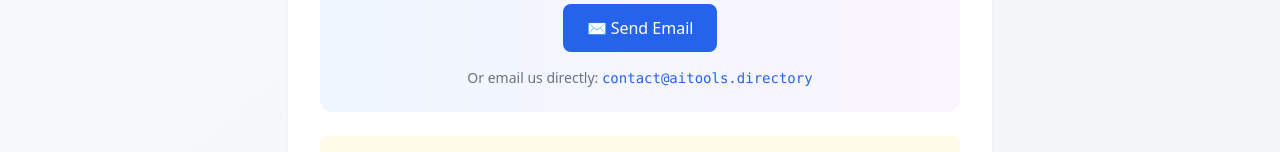
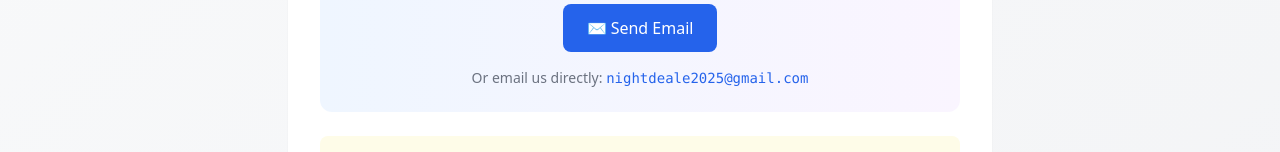
Before and after one commit to happytimes29/ai-tools-directory, a Next.js app: page /submit in a window 1280 px wide. Shown: the part 648-800 px from the top of the page. Built offline with nearby package versions, Linux system fonts and the light colour scheme.

Commit message:
fix: update email to nightdeale2025@gmail.com

```diff
--- a/src/app/submit/page.tsx
+++ b/src/app/submit/page.tsx
@@ -56,13 +56,13 @@ export default function SubmitPage() {
             Send us an email with your AI tool details
           </p>
           <a
-            href="mailto:contact@aitools.directory?subject=AI Tool Submission&body=Hi,%0A%0AI would like to submit my AI tool to your directory.%0A%0ATool Name:%0AURL:%0ADescription:%0ACategory:%0APricing:%0A%0AThank you!"
+            href="mailto:nightdeale2025@gmail.com?subject=AI Tool Submission&body=Hi,%0A%0AI would like to submit my AI tool to your directory.%0A%0ATool Name:%0AURL:%0ADescription:%0ACategory:%0APricing:%0A%0AThank you!"
             className="inline-block px-6 py-3 bg-blue-600 text-white rounded-lg font-medium hover:bg-blue-700 transition"
           >
             ✉️ Send Email
           </a>
           <p className="text-gray-500 text-sm mt-4">
-            Or email us directly: <span className="font-mono text-blue-600">contact@aitools.directory</span>
+            Or email us directly: <span className="font-mono text-blue-600">nightdeale2025@gmail.com</span>
           </p>
         </div>
 
```
